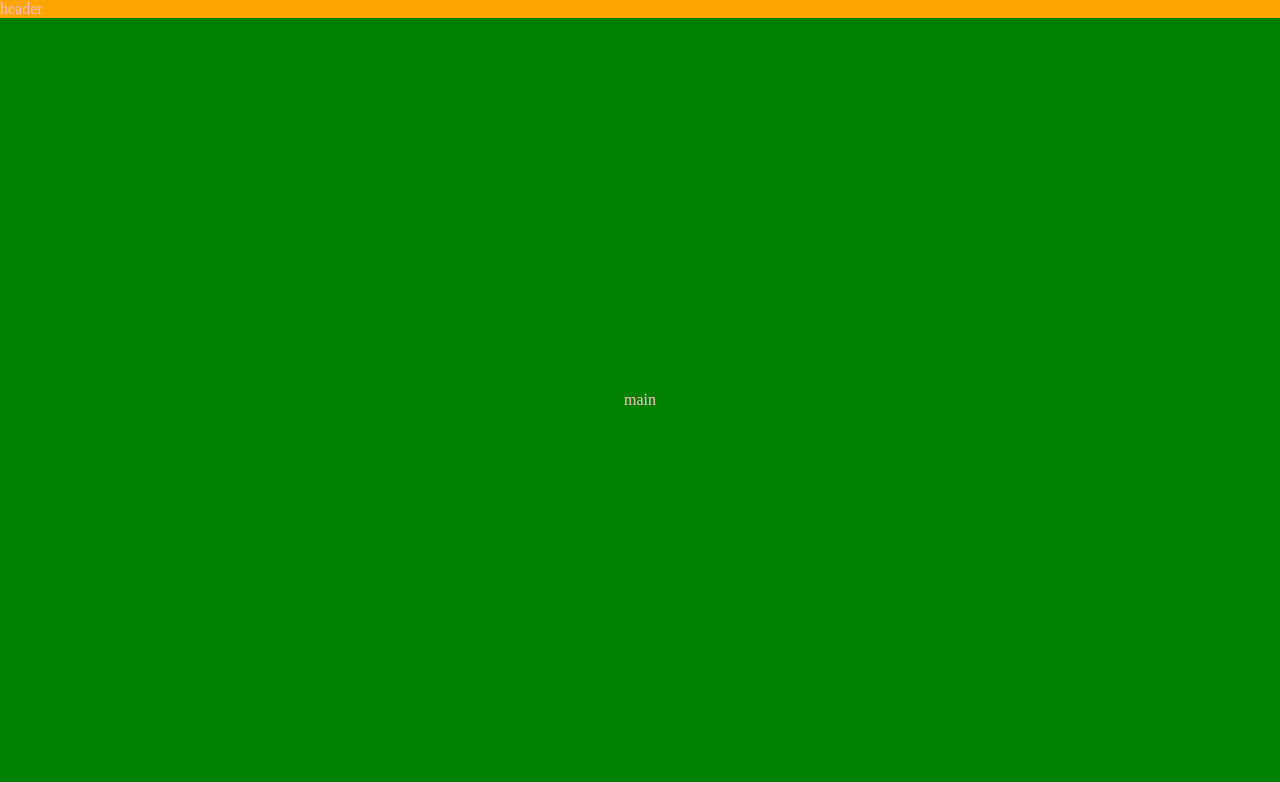
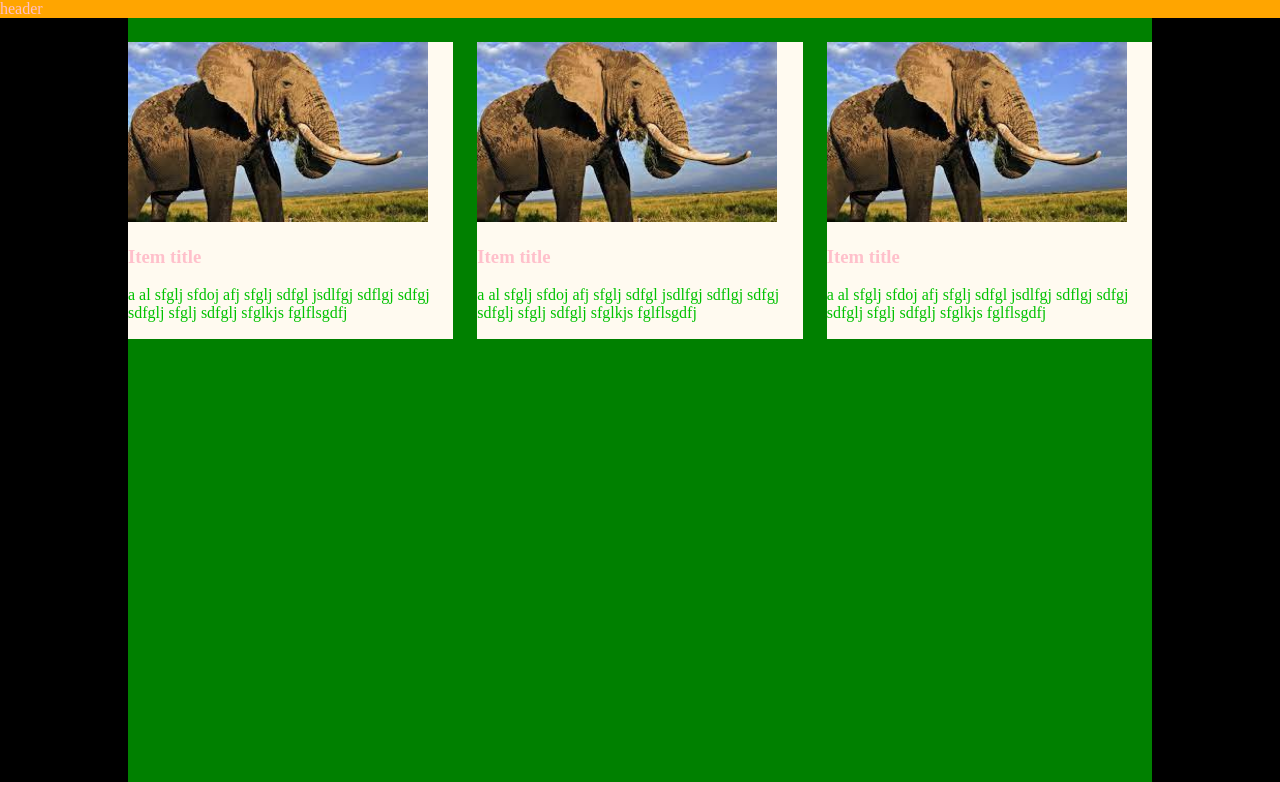
Before and after one commit to QuintonJason/8-29-2023, a plain HTML site: page about.html in a window 1280 px wide. Drawn offline with Linux system fonts and the light colour scheme.

Commit message:
added and centered a featured section

```diff
--- a/about.html
+++ b/about.html
@@ -44,8 +44,30 @@
   <div class="lavendar-chicken-main-wrapper">
     <header class="lavendar-chicken-header">header</header>
     <main class="lavendar-chicken-main">
-      <div>
-        main
+
+      <!-- featured section -->
+      <div class="lavendar-chicken-feature-items">
+        <!-- first section -->
+        <div class="lavendar-chicken-feature-item">
+          <img src="./img/elephant.jpg" alt="">
+          <h3>Item title</h3>
+          <p>a al sfglj sfdoj afj sfglj sdfgl jsdlfgj sdflgj sdfgj sdfglj sfglj sdfglj sfglkjs fglflsgdfj </p>
+        </div>
+
+        <!-- second section -->
+        <div class="lavendar-chicken-feature-item">
+          <img src="./img/elephant.jpg" alt="">
+          <h3>Item title</h3>
+          <p>a al sfglj sfdoj afj sfglj sdfgl jsdlfgj sdflgj sdfgj sdfglj sfglj sdfglj sfglkjs fglflsgdfj </p>
+        </div>
+
+        <!-- third section -->
+        <div class="lavendar-chicken-feature-item">
+          <img src="./img/elephant.jpg" alt="">
+          <h3>Item title</h3>
+          <p>a al sfglj sfdoj afj sfglj sdfgl jsdlfgj sdflgj sdfgj sdfglj sfglj sdfglj sfglkjs fglflsgdfj </p>
+        </div>
+
       </div>
     </main>
     <footer class="lavendar-chicken-footer">footer</footer>
--- a/css/main.css
+++ b/css/main.css
@@ -73,12 +73,23 @@ p {
 
 .lavendar-chicken-main {
   background-color: #008000;
-  display: flex;
-  align-items: center;
-  justify-content: center;
   flex: 1;
+  padding-top: 24px;
+  padding-bottom: 24px;
+  width: 80%;
+  margin-left: auto;
+  margin-right: auto;
 }
 
 .lavendar-chicken-footer {
   background-color: #ffc0cb
 }
+
+.lavendar-chicken-feature-items {
+  display: flex;
+  gap: 24px;
+}
+
+.lavendar-chicken-feature-item {
+  background-color: floralwhite
+}
```
